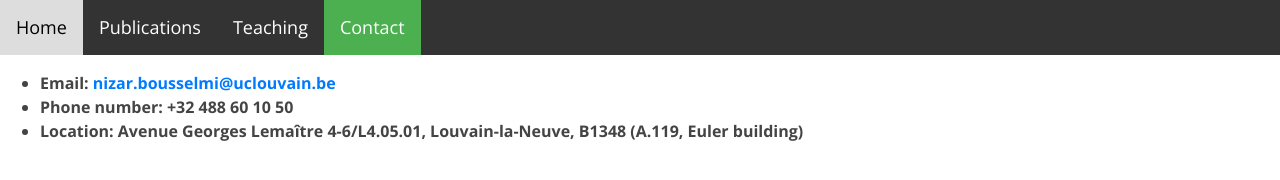
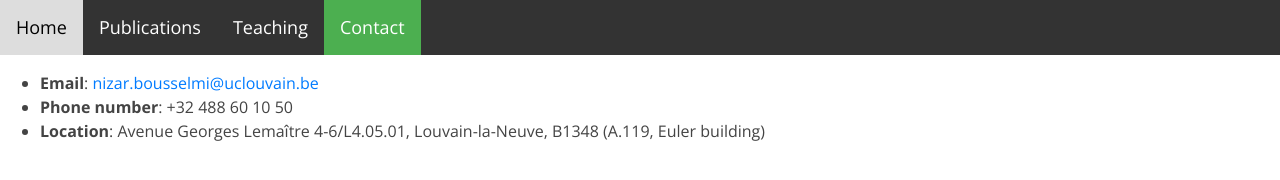
Before and after one commit to NizarBousselmi/NizarBousselmi.github.io, a plain HTML site: page contact.html in a window 1280 px wide. Drawn offline with nearby package versions, Linux system fonts and the light colour scheme.

Commit message:
Update contact.html

```diff
--- a/contact.html
+++ b/contact.html
@@ -20,9 +20,9 @@
     <main>
         <section>
             <ul>
-                <li><b>Email<b>: <a href="mailto:nizar.bousselmi@uclouvain.be">nizar.bousselmi@uclouvain.be</a></li>
-                <li><b>Phone number<b>: +32 488 60 10 50</li>
-                <li><b>Location<b>: Avenue Georges Lemaître 4-6/L4.05.01, Louvain-la-Neuve, B1348 (A.119, Euler building)</li>
+                <li><b>Email</b>: <a href="mailto:nizar.bousselmi@uclouvain.be">nizar.bousselmi@uclouvain.be</a></li>
+                <li><b>Phone number</b>: +32 488 60 10 50</li>
+                <li><b>Location</b>: Avenue Georges Lemaître 4-6/L4.05.01, Louvain-la-Neuve, B1348 (A.119, Euler building)</li>
             </ul>
         </section>
     </main>
```
